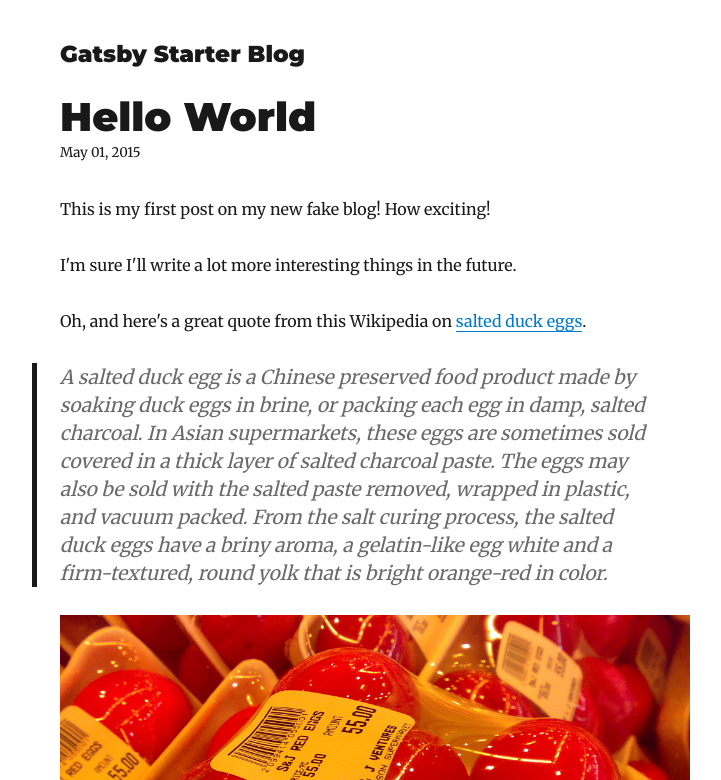
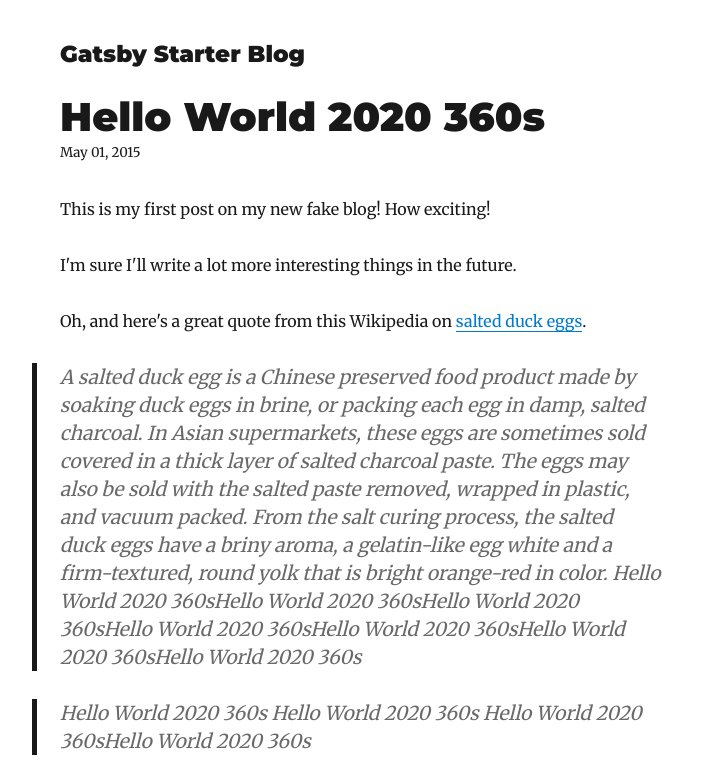
Before and after one commit to srpatcables/thebestsguide, a Gatsby site: page /hello-world/ in a window 1280 px wide. Shown: the top 780 px of the page, without its empty margins (265-986 px from the left). Built offline with nearby package versions, Linux system fonts and the light colour scheme; Gatsby itself is replaced by a stand-in of ours; some packages are replaced by stand-ins of ours.

Commit message:
Update index.md

```diff
--- a/content/blog/hello-world/index.md
+++ b/content/blog/hello-world/index.md
@@ -1,7 +1,7 @@
 ---
-title: Hello World
+title: Hello World 2020 360s
 date: "2015-05-01T22:12:03.284Z"
-description: "Hello World"
+description: "HHello World 2020 360sHello World 2020 360sHello World 2020 360s Hello World 2020 360sHello World 2020 360sHello World 2020 360s Hello World 2020 360s"
 ---
 
 This is my first post on my new fake blog! How exciting!
@@ -18,5 +18,11 @@ Oh, and here's a great quote from this Wikipedia on
 > wrapped in plastic, and vacuum packed. From the salt curing process, the
 > salted duck eggs have a briny aroma, a gelatin-like egg white and a
 > firm-textured, round yolk that is bright orange-red in color.
+Hello World 2020 360sHello World 2020 360sHello World 2020 360sHello World 2020 360sHello World 2020 360sHello World 2020 360sHello World 2020 360s
+
+>Hello World 2020 360s
+>Hello World 2020 360s
+>Hello World 2020 360sHello World 2020 360s
+
 
 ![Chinese Salty Egg](./salty_egg.jpg)
```
